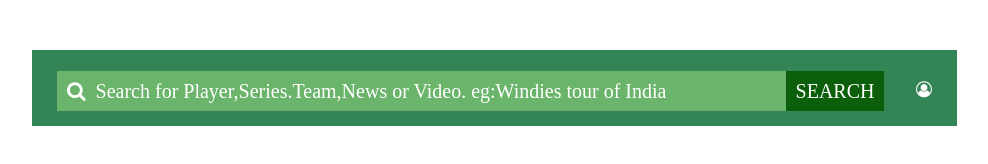
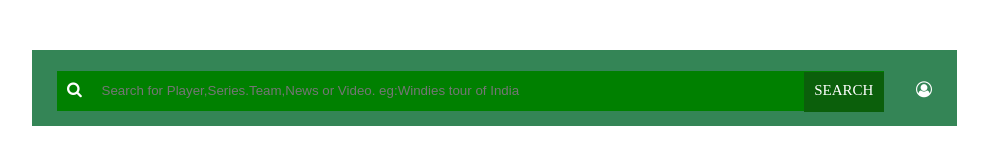
Before and after one commit to mku306ukm/search-icon1, a plain HTML site: page index.html in a window 1280 px wide. Shown: the whole page, without its empty margins (76-1064 px from the left). Drawn offline with Linux system fonts and the light colour scheme.

Commit message:
search-icon7

```diff
--- a/index.css
+++ b/index.css
@@ -6,29 +6,41 @@
     margin-left: 100px;
     padding-left: 25px;
     padding-top: 1px;
+    color: white;
+}
+.input{
+    width: 550px;
+    height: 20px;
+  background: green;
+    color: white;
+    border: green;
+    margin-bottom: 5px;
+    padding-bottom: 0px;
 
+}
+
+
+.row{
+    height: 40PX;
+    width: 827px;
+    background: green;
+    position: relative;
+     top: 20px;
+     color: white;
+
+}
+
+.fa-user-circle-o{
+    float: right;
+    color: white;
+    margin-right: 15px;
+    margin-top: 20px;
 
 
 }
 
 
-.fa-user-circle-o{
-    float: right;
-    color: white;
-    margin-right: 15px;
 
-}
-
-
-.font{
-    background-color:rgb(107, 180, 107);
-    height: 40PX;
-    width: 827px;
-    font-size: 20PX;
-    color: white;
-    margin-top: 20px;
-
-}
 i{
     padding: 10px;
 
@@ -36,8 +48,14 @@ i{
 }
 .SEARCH{
     background-color:rgb(11, 95, 11);
-    padding: 9.2px;
-
-
+    font-size: 15px;
+    text-align: center;
+    padding-top: 10px;
+    height: 30px;
+    width: 80px;
+    display: inline-block;
+    margin-left: 150px;
+    position: relative;
+    bottom: 0px;
 
 }
--- a/index.html
+++ b/index.html
@@ -13,13 +13,15 @@
 </head>
 <body>
     <div class="container">
+        <i class="fa fa-user-circle-o"></i>
         <div class="row">
-        <i class="fa fa-user-circle-o"></i>
 
-     <div class="font">
-        <i class="fa fa-search"></i><span>Search for Player,Series.Team,News or Video. eg:Windies tour of India</span>  &ensp;&ensp; &ensp; &ensp; &ensp; &ensp; &ensp; &ensp;
-       <span class="SEARCH">SEARCH</span>
-       </div>
+
+
+        <i class="fa fa-search"></i>
+        <input  type="text " class="input"  placeholder=" Search for Player,Series.Team,News or Video. eg:Windies tour of India" >
+       <div class="SEARCH">SEARCH</div>
+
     </div>
 </div>
 
```
